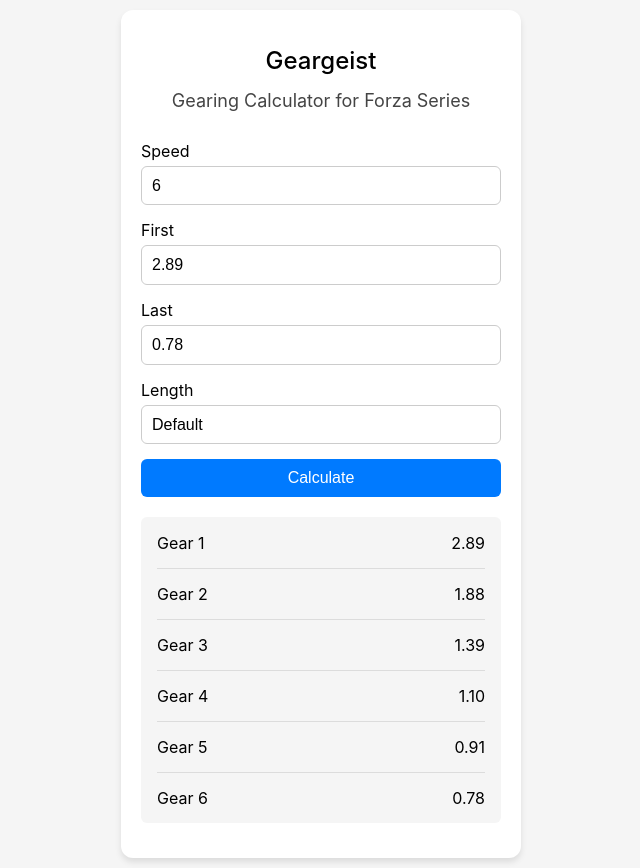
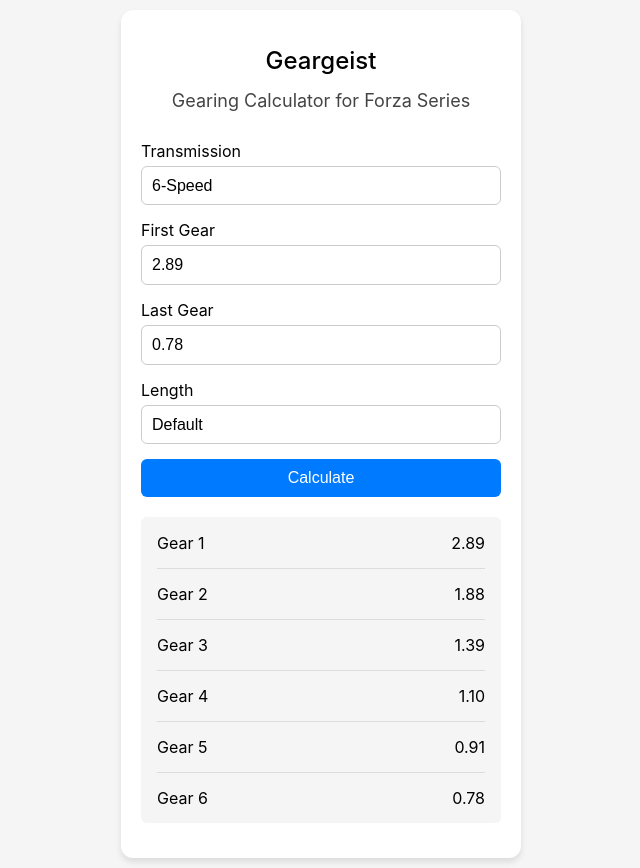
Before and after one commit to TempusGPT/forza-gt, a SvelteKit app: page / in a window 1280 px wide. Shown: the whole page, without its empty margins (319-959 px from the left). Built offline with nearby package versions, Linux system fonts and the light colour scheme.

Commit message:
Change texts

```diff
--- a/src/routes/+page.svelte
+++ b/src/routes/+page.svelte
@@ -11,9 +11,9 @@
   } as const;
   type Length = keyof typeof lengthMap;
 
-  let speed: number = 6;
-  let first: number = 2.89;
-  let last: number = 0.78;
+  let transmission: number = 6;
+  let firstGear: number = 2.89;
+  let lastGear: number = 0.78;
   let length: Length = "Default";
   let result: number[] = [2.89, 1.88, 1.39, 1.1, 0.91, 0.78];
 
@@ -42,14 +42,14 @@
 
   const calculate = () => {
     if (length === "Default") {
-      result = [...calculateArithmetic(speed, first, last)];
+      result = [...calculateArithmetic(transmission, firstGear, lastGear)];
       return;
     }
 
-    const ratioMin = (last / first) ** (1 / (speed - 1));
+    const ratioMin = (lastGear / firstGear) ** (1 / (transmission - 1));
     const ratioMax = 1 / ratioMin;
     const ratio = lerp(ratioMin, ratioMax, lengthMap[length]);
-    result = [...calculateGeometric(speed, first, last, ratio)];
+    result = [...calculateGeometric(transmission, firstGear, lastGear, ratio)];
   };
 </script>
 
@@ -62,55 +62,65 @@
   <h2>Gearing Calculator for Forza Series</h2>
 
   <div>
-    <label for="speed">Speed</label>
-    <select name="speed" bind:value={speed}>
-      {#each range(3, 10) as s}
-        <option value={s}>{s}</option>
+    <label>
+      Transmission
+      <select bind:value={transmission}>
+        {#each range(3, 10) as speed}
+          <option value={speed}>{speed}-Speed</option>
         {/each}
       </select>
+    </label>
   </div>
 
   <div>
-    <label for="first">First</label>
+    <label>
+      First Gear
       <input
-      name="first"
         type="number"
         step="0.01"
-      bind:value={first}
+        bind:value={firstGear}
         on:blur={(e) =>
           validate(
             e,
             { min: 0.48, max: 6, digit: 2 },
-          (value) => (first = value)
+            (value) => (firstGear = value)
           )}
       />
+    </label>
   </div>
 
   <div>
-    <label for="last">Last</label>
+    <label>
+      Last Gear
       <input
-      name="last"
         type="number"
         step="0.01"
-      bind:value={last}
+        bind:value={lastGear}
         on:blur={(e) =>
-        validate(e, { min: 0.48, max: 6, digit: 2 }, (value) => (last = value))}
+          validate(
+            e,
+            { min: 0.48, max: 6, digit: 2 },
+            (value) => (lastGear = value)
+          )}
       />
+    </label>
   </div>
 
   <div>
-    <label for="length">Length</label>
-    <select name="length" bind:value={length}>
+    <label>
+      Length
+      <select bind:value={length}>
         {#each Object.keys(lengthMap) as length}
           <option value={length}>{length}</option>
         {/each}
       </select>
+    </label>
   </div>
 
   <button on:click={calculate}>Calculate</button>
   <div class="result">
     {#each result as gear, i}
-      <div class="gear-row">
+      <div class="gear">
         <div>Gear {i + 1}</div>
         <div>{gear.toFixed(2)}</div>
       </div>
@@ -158,12 +168,12 @@
   label {
     display: block;
     font-size: 16px;
-    margin-bottom: 5px;
   }
 
   input,
   select {
     width: 100%;
+    margin-top: 5px;
     padding: 10px;
     font-size: 16px;
     border: 1px solid #ccc;
@@ -204,13 +214,13 @@
     border-radius: 6px;
   }
 
-  .gear-row {
+  .gear {
     display: flex;
     justify-content: space-between;
     border-bottom: 1px solid rgba(0, 0, 0, 0.1);
   }
 
-  .gear-row:last-child {
+  .gear:last-child {
     border-bottom: none;
   }
 </style>
```
Lines whose indentation alone changed are shown as unchanged.
